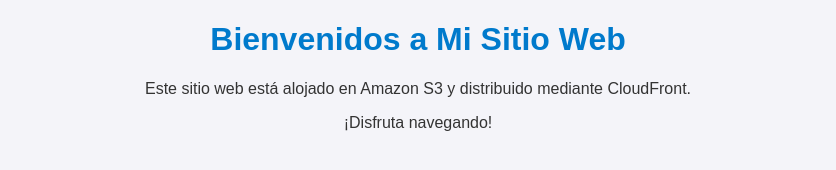
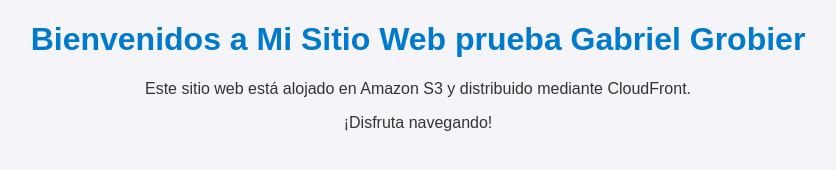
Before and after one commit to GaboGrobier/ejercicio_modulo4_desafioLatam_devops, a plain HTML site: page index.html in a window 1280 px wide. Shown: the whole page, without its empty margins (222-1058 px from the left). Drawn offline with Linux system fonts and the light colour scheme.

Commit message:
se modifica html

```diff
--- a/index.html
+++ b/index.html
@@ -17,7 +17,7 @@
     </style>
 </head>
 <body>
-    <h1>Bienvenidos a Mi Sitio Web</h1>
+    <h1>Bienvenidos a Mi Sitio Web prueba Gabriel Grobier </h1>
     <p>Este sitio web está alojado en Amazon S3 y distribuido mediante CloudFront.</p>
     <p>¡Disfruta navegando!</p>
 </body>
```
